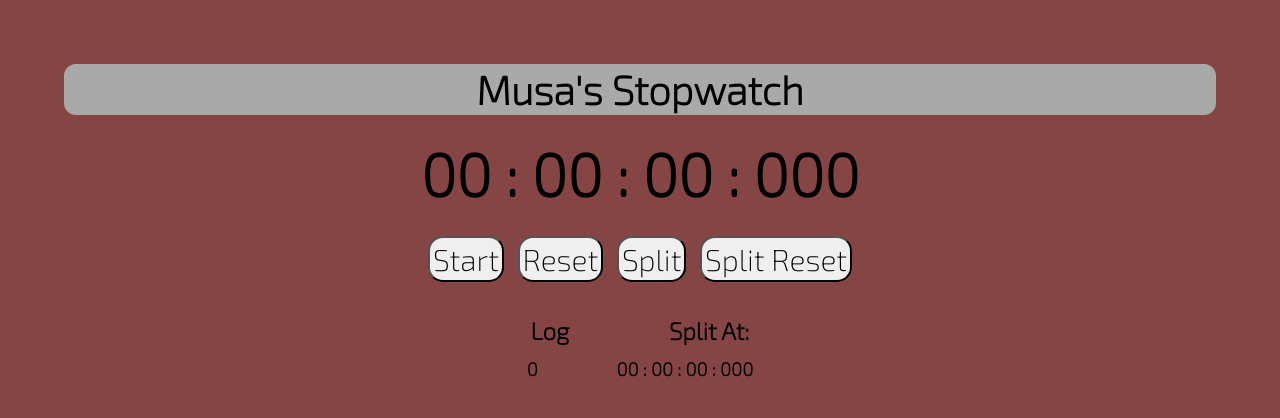
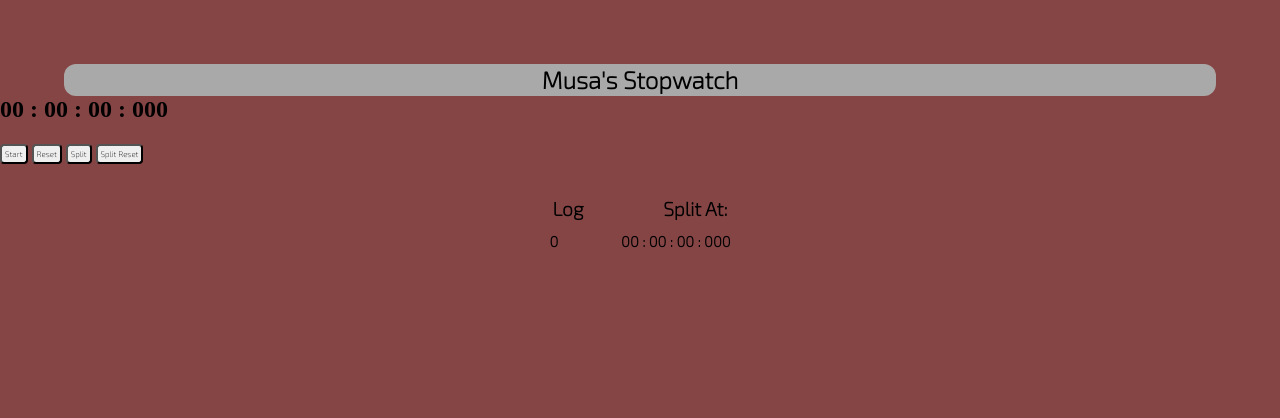
Before and after one commit to ElijahAlly/TimerDemo, a plain HTML site: page index.html in a window 1280 px wide. Drawn offline with Linux system fonts and the light colour scheme.

Commit message:
Update styles.css

```diff
--- a/css/styles.css
+++ b/css/styles.css
@@ -44,7 +44,7 @@
 
     .header h1 {
         font-family: 'Exo 2', sans-serif;
-        font-size: 250%;
+        font-size: 150%;
         margin: auto;
         text-align: center;
         padding-top: 1px;
@@ -54,9 +54,8 @@
 
 
 /* Timer */
-        #timer {
     font-family: 'Exo 2', sans-serif;
-        font-size: 100%;
+    font-size: 70%;
     margin: auto;
     text-align: center;
     padding-top: 1px;
@@ -66,7 +65,7 @@
 /* Buttons */
     .buttons {
         font-family: 'Exo 2', sans-serif;
-        font-size: 60px;
+        font-size: 250%;
         text-align: center;
         padding-top: 21px;
         margin: 0 1em 0 1em;
@@ -155,6 +154,7 @@
 
     .split-log {
         font-family: 'Exo 2', sans-serif;
+        font-size: 80%;
         padding-top: 21px;
         margin: 0 1em 0 1em;
     }
```
Lines whose indentation alone changed are shown as unchanged.
